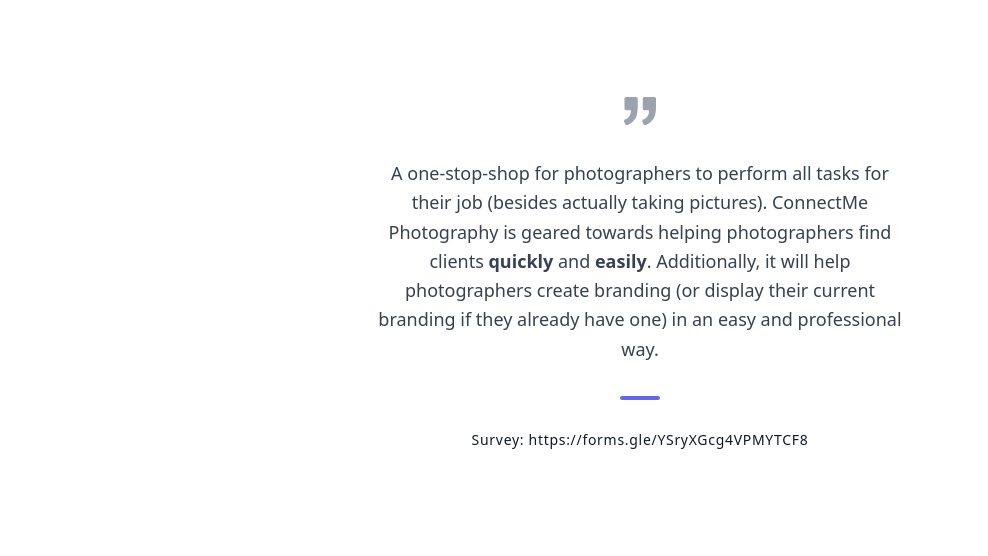
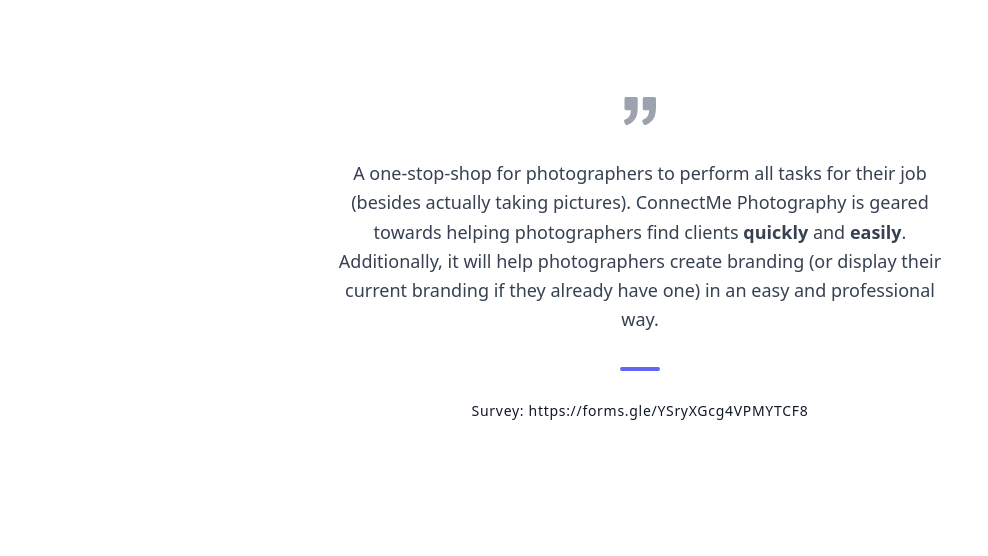
Before and after one commit to goodbreathseth/goodbreathseth.github.io, a plain HTML site: page index.html in a window 1280 px wide. Shown: the part 81-637 px from the top of the page, without its empty margins (0-988 px from the left). Drawn offline with nearby package versions, Linux system fonts and the light colour scheme.

Commit message:
Fixed padding

```diff
--- a/index.html
+++ b/index.html
@@ -7,7 +7,7 @@
     <title>ConnectMe Photography</title>
   </head>
   <body>
-    <div class="p-20">
+    <div class="py-20">
       <div class="fixed top-0 left-0 ml-4 mt-4 flex items-center">
         <img src="./Logo.svg" width="70" alt="Logo" />
         <h2 class="text-3xl ml-4">ConnectMe Photography</h2>
```
